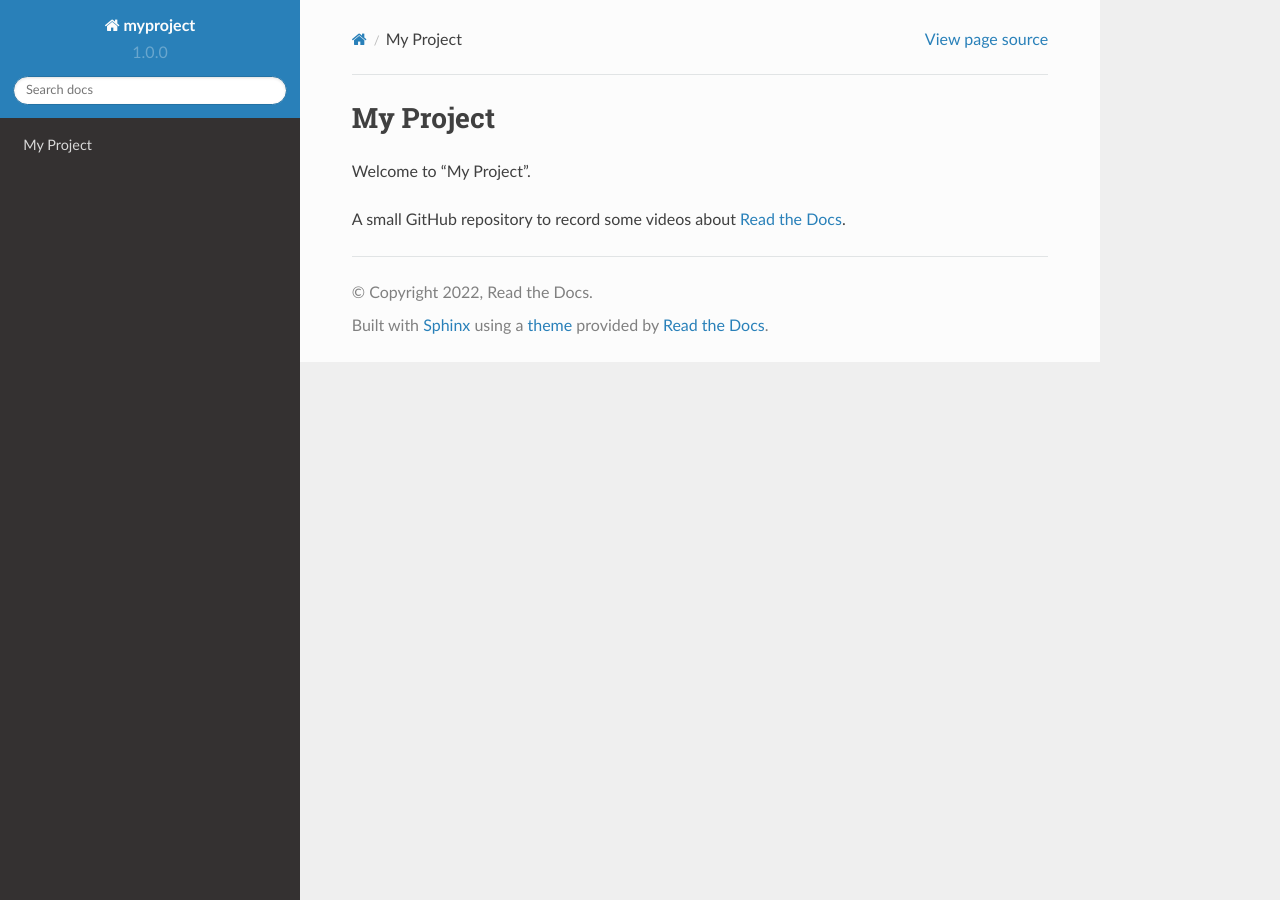
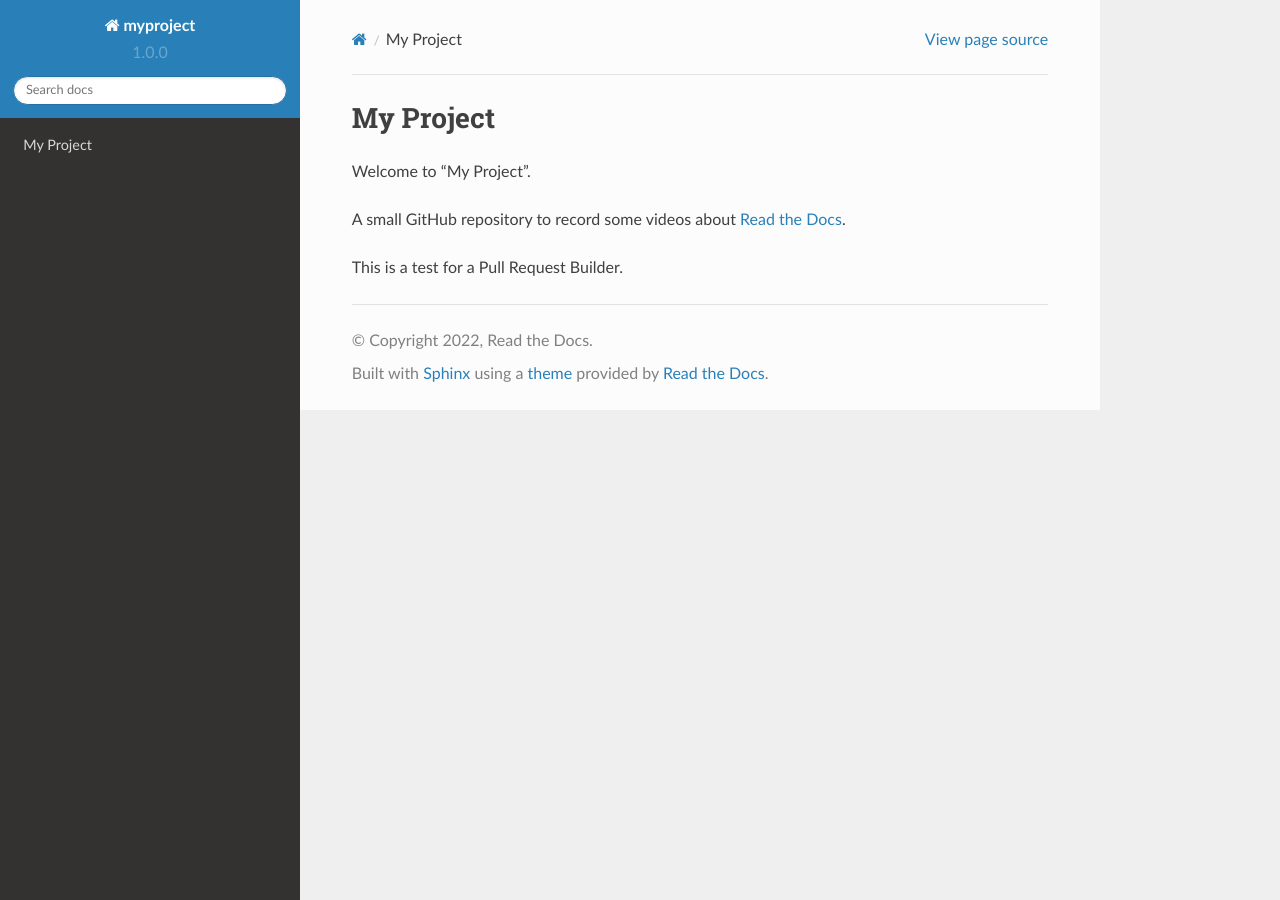
Before and after one commit to readthedocs/myproject, a Sphinx documentation site: the page built from docs/index.md, in a window 1280 px wide. Built offline with Sphinx 7.4.7 and the Read the Docs theme 2.0.0, drawn with Linux system fonts in a browser that asks for light colours.

Commit message:
Update index.md

```diff
--- a/docs/index.md
+++ b/docs/index.md
@@ -3,3 +3,5 @@
 Welcome to "My Project".
 
 A small GitHub repository to record some videos about [Read the Docs](https://readthedocs.org).
+
+This is a test for a Pull Request Builder.
```
